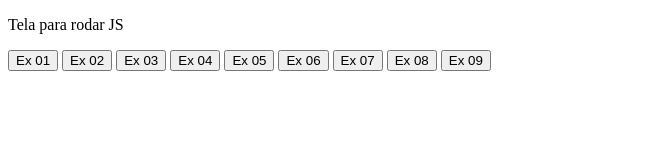
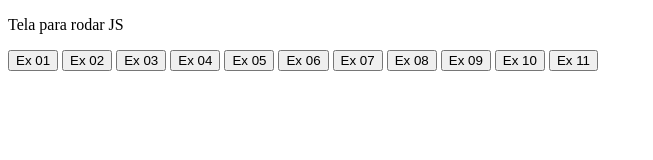
Before and after one commit to RoederArt/TREINO_JS, a plain HTML site: page index.html in a window 1280 px wide. Shown: the whole page, without its empty margins (0-653 px from the left). Drawn offline with Linux system fonts and the light colour scheme.

Commit message:
add - Questôes 10 e 11 feitas

```diff
--- a/index.html
+++ b/index.html
@@ -132,6 +132,40 @@
 
     <script src="scripts/ex09.js"></script>
 
+    <!-- Crie um programa que simule uma folha de pagamento simples.
+    O programa deve solicitar:
+    Nome do funcionário
+    Salário bruto
+    Considere que a taxa de desconto do INSS é de 8%.
+    O programa deverá mostrar:
+    Nome do funcionário
+    Salário bruto
+    Valor do desconto do INSS
+    Salário líquido
+    -->
+
+    <button onclick="pagamentoSimples()"> Ex 10 </button>
+
+    <script src="scripts/ex10.js"></script>
+
+    <!-- Baseando-se no exercício anterior, crie um programa que calcule o desconto
+    do INSS de acordo com a faixa salarial.
+    Tabela de descontos
+    Faixa Salarial Desconto
+    Até R$ 1.000,00 8%
+    De R$ 1.000,01 até R$ 1.500,00 8,5%
+    Acima de R$ 1.500,00 9%
+    O programa deverá mostrar:
+    Salário informado
+    Taxa de desconto aplicada
+    Valor do desconto
+    Salário líquido
+    -->
+
+    <button onclick="descontoVar()"> Ex 11 </button>
+
+    <script src="scripts/ex11.js"></script>
+
 </body>
 
 </html>
--- /dev/null
+++ b/scripts/ex10.js
@@ -0,0 +1,21 @@
+console.log('10');
+
+function pagamentoSimples() {
+
+   let nome = prompt("digite seu nome: ");
+
+   let paga = parseInt(prompt("digite o valor do salario bruto: "));
+
+   let conta = paga * (8/100);
+
+   alert("seu nome "+nome);
+
+   alert("seu salario bruto: " + paga);
+
+    alert("taxa de desconto do INSS é de: " + conta);
+
+    let bagunca = paga - conta;
+
+    alert("seu salario liquido: " + bagunca);
+
+}
--- /dev/null
+++ b/scripts/ex11.js
@@ -0,0 +1,29 @@
+console.log('11');
+
+function descontoVar() {
+
+    let nome = prompt("digite seu nome: ");
+    let paga = parseInt(prompt("digite o valor do salario bruto: "));
+    let conta = 0;
+
+    if (paga < 1000) {
+
+    conta = paga * (8 / 100);
+
+    } else if (paga >= 1001 && paga < 1500) {
+
+    conta = paga * (8.5 / 100);
+
+    } else if (paga => 1500) {
+
+    conta = paga * (9 / 100);
+
+    }
+
+    alert("seu nome " + nome);
+    alert("seu salario bruto: " + paga);
+    alert("taxa de desconto do INSS é de: " + conta);
+    let bagunca = paga - conta;
+    alert("seu salario liquido: " + bagunca);
+
+}
```
